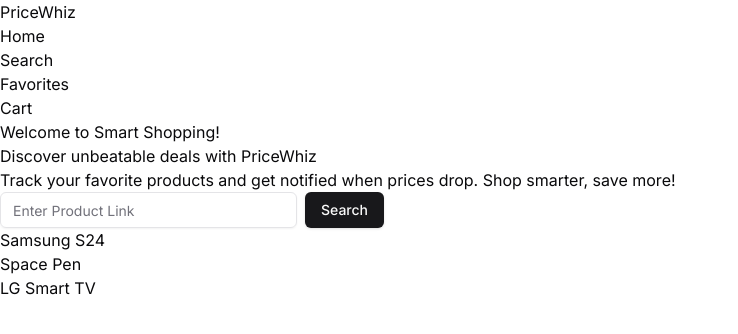
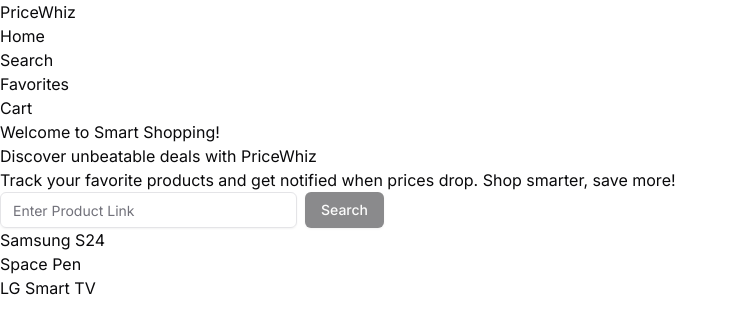
Before and after one commit to shiyammm/eCommerce-Price-Tracker, a Next.js app: page / in a window 1280 px wide. Shown: the top 334 px of the page, without its empty margins (0-738 px from the left). Built offline with nearby package versions, Linux system fonts and the light colour scheme.

Commit message:
feat(form): Implement submit options, URL extraction, URL validation, and loading states. Add scraping action.

```diff
--- a/components/TrackProduct.tsx
+++ b/components/TrackProduct.tsx
@@ -1,11 +1,78 @@
+'use client';
+
 import { Button } from '@/components/ui/button';
 import { Input } from '@/components/ui/input';
+import { scrapeAndStoreProduct } from '@/lib/actions';
+import { FormEvent, useState } from 'react';
 
 export function TrackProduct() {
+  // State to hold the user input for the Amazon URL
+  const [searchPrompt, setSearchPrompt] = useState('');
+
+  // State to manage the loading state of the form submission
+  const [isLoading, setIsLoading] = useState(false);
+
+  // Function to validate the Amazon URL
+  const isValidAmazonLink = (url: string) => {
+    try {
+      const parsedUrl = new URL(url);
+      const hostname = parsedUrl.hostname;
+
+      // Check if the hostname contains "amazon" indicating it's an Amazon URL
+      if (
+        hostname.includes('amazon') ||
+        hostname.includes('amazon.com') ||
+        hostname.includes('amazon.') ||
+        hostname.includes('amazon.in')
+      ) {
+        return true;
+      }
+    } catch (error) {
+      // Return false if there's an error parsing the URL
+      return false;
+    }
+    return false;
+  };
+
+  // Handle form submission
+  const handleSubmit = async (event: FormEvent<HTMLFormElement>) => {
+    event.preventDefault();
+
+    // Validate the input URL
+    const isValidLink = isValidAmazonLink(searchPrompt);
+    if (!isValidLink) {
+      // Alert the user if the URL is not valid
+      return alert('Please enter a valid Amazon URL');
+    }
+
+    // Start the loading state
+    try {
+      setIsLoading(true);
+
+      // scrapeProduct
+      const productScraping = await scrapeAndStoreProduct(searchPrompt);
+    } catch (error) {
+      console.log(error);
+    } finally {
+      // Stop the loading state
+      setIsLoading(false);
+    }
+  };
+
   return (
-    <div className="flex w-full max-w-sm items-center space-x-2">
-      <Input type="search" placeholder="Enter Product Link" />
-      <Button type="submit">Search</Button>
-    </div>
+    <form
+      className="flex w-full max-w-sm items-center space-x-2"
+      onSubmit={handleSubmit}
+    >
+      <Input
+        type="search"
+        placeholder="Enter Product Link"
+        value={searchPrompt}
+        onChange={(e) => setSearchPrompt(e.target.value)}
+      />
+      <Button type="submit" disabled={searchPrompt === ''}>
+        {isLoading ? 'Loading' : 'Search'}
+      </Button>
+    </form>
   );
 }
```
